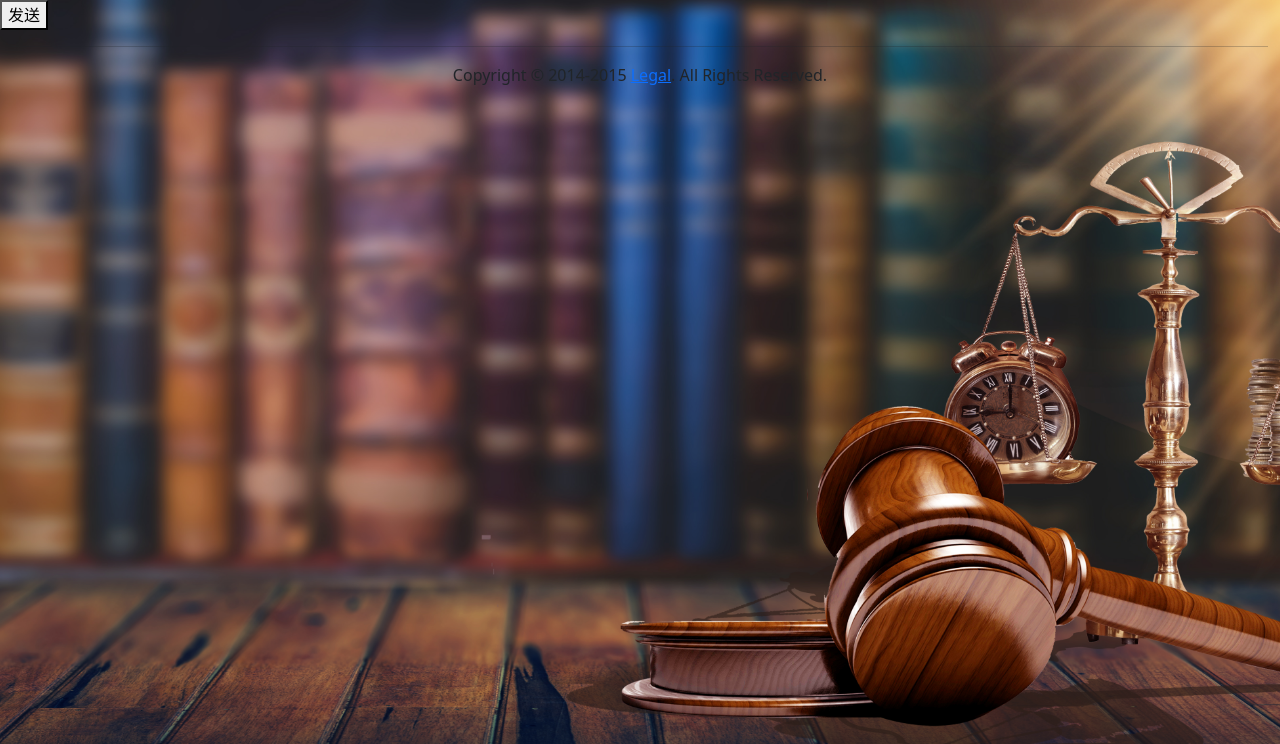
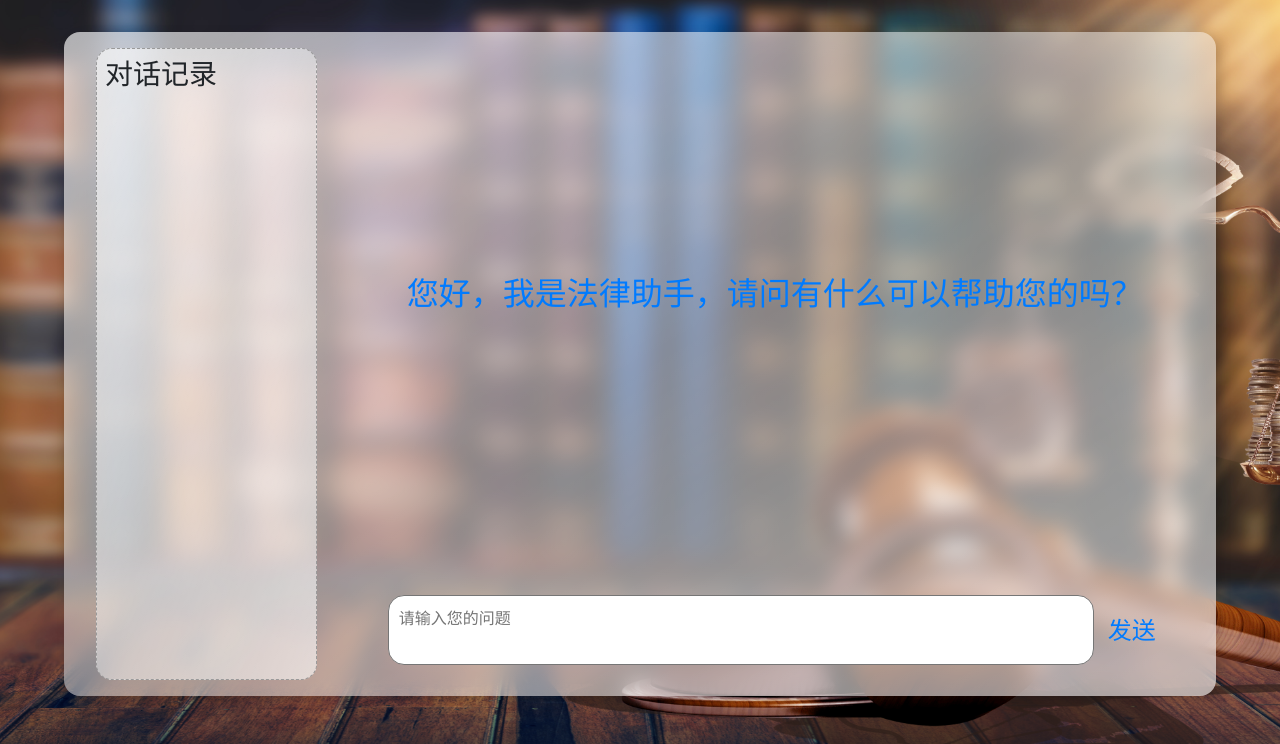
Before and after one commit to ling-yuan/Legal-Knowledge-System, a Django app: template Legal_Knowledge_System/app/templates/chat.html in a window 1280 px wide. Shown: the part 56-800 px from the top of the page. Run offline with Django 5.2, Linux system fonts and the light colour scheme; the template is opened without the code that fills it, so the values that code supplies are empty; parts of the project's set-up code (start-up, migrations or seed data) failed here and were passed over; some libraries are stand-ins or nearby versions.

Commit message:
添加聊天界面及优化问答逻辑

```diff
--- /dev/null
+++ b/Legal_Knowledge_System/app/static/css/chat.css
@@ -0,0 +1,90 @@
+.chat-container {
+    margin: 2rem 4rem;
+    height: 83vh;
+}
+
+.chat-box {
+    list-style-position: inside;
+    max-width: 100%;
+    background: linear-gradient(to right bottom,
+            rgba(255, 255, 255, 0.65),
+            rgba(255, 255, 255, 0.45),
+            rgba(255, 255, 255, 0.6));
+    backdrop-filter: blur(11px);
+    box-shadow: 0.25rem 0.25rem 0.75rem rgb(0 0 0 / 0.15);
+    padding: 0;
+    margin: 1rem 0 0 0;
+    border-radius: 1rem;
+    display: flex;
+    flex-direction: row;
+    height: 100%;
+}
+
+/* 左侧对话历史 */
+.sidebar {
+    width: 20%;
+    margin: 1rem 1rem 1rem 2rem;
+    padding: 0.5rem;
+    border-radius: 1rem;
+    background: linear-gradient(to right bottom,
+            rgba(255, 255, 255, 0.65),
+            rgba(255, 255, 255, 0.45),
+            rgba(255, 255, 255, 0.6));
+    border: #9a9a9a 0.1rem dashed
+}
+
+/* 右侧对话内容 */
+.content {
+    width: 80%;
+}
+
+.messages {
+    height: 80%;
+}
+
+.default-message {
+    /* 内容居中 */
+    display: flex;
+    justify-content: center;
+    align-items: center;
+    height: 100%;
+    width: 100%;
+}
+
+h2.default-title {
+    color: #007bff;
+    font-size: 2rem;
+    /* font-weight: bold; */
+    text-align: center;
+    mix-blend-mode: multiply;
+
+}
+
+.input-box {
+    height: 20%;
+    /* 水平居中 */
+    display: flex;
+    justify-content: center;
+    align-items: center;
+}
+
+#message-input {
+    width: 80%;
+    border-radius: 1rem;
+    padding: 10px;
+}
+
+#send-button {
+    /* 清除原本所有样式 */
+    border: none;
+    background-color: transparent;
+    color: #007bff;
+    font-size: 1.5rem;
+    cursor: pointer;
+    margin-left: 0.5rem;
+    transition: color 0.3s ease;
+}
+
+textarea {
+    resize: none;
+}
--- a/Legal_Knowledge_System/app/static/js/chat.js
+++ b/Legal_Knowledge_System/app/static/js/chat.js
@@ -1,16 +1,33 @@
 // button id=send-btn
-const sendBtn = document.getElementById('send-btn');
+const sendBtn = document.getElementById('send-button');
 
 // click event
 sendBtn.addEventListener('click', async () => {
-    const resp = await fetch("/api/chat/", {
-        method: 'GET'
-    });
+    const csrfToken = document.cookie.split('; ').find(row => row.startsWith('csrftoken=')).split('=')[1];
+    var question = document.getElementById('message-input').value;
+    console.log(question);
+    // 构造请求
+    const req = new Request("/api/chat/", {
+        method: 'POST',
+        headers: {
+            'X-CSRFToken': csrfToken,
+            'Content-Type': 'application/json'
+        },
+        body: JSON.stringify({
+            "question": question
+        })
+    })
+    // 发送请求
+    const resp = await fetch(req);
+
     const reader = resp.body.getReader();
     const decoder = new TextDecoder();
 
     var text = "";
-    const container = document.getElementById('chat-container');
+
+    // 将默认界面隐藏
+    document.getElementById('default').style.display = 'none';
+    const container = document.getElementById('messages');
     const div = document.createElement('div');
     container.appendChild(div);
     while (true) {
--- a/Legal_Knowledge_System/app/templates/base.html
+++ b/Legal_Knowledge_System/app/templates/base.html
@@ -20,6 +20,6 @@
         {% include "components/navbar.html" %}
         {% block content %}
         {% endblock content %}
-        {% include "components/footer.html" %}
+        {% comment %} {% include "components/footer.html" %} {% endcomment %}
     </body>
 </html>
--- a/Legal_Knowledge_System/app/templates/chat.html
+++ b/Legal_Knowledge_System/app/templates/chat.html
@@ -1,8 +1,31 @@
 {% extends "base.html" %}
 {% block content %}
     {% load static %}
-    <button id="send-btn">发送</button>
-    <div id="chat-container"></div>
+    <link rel="stylesheet" href="{% static 'css/chat.css' %}">
+    <!-- 列表内容部分 -->
+    <div class="chat-container">
+        <div class="chat-box">
+            <div class="sidebar">
+                <!--  对话记录  -->
+                <div class="history">
+                    <h3>对话记录</h3>
+                    <ul id="history-list">
+                    </ul>
+                </div>
+            </div>
+            <div class="content">
+                <div id="messages" class="messages">
+                    <div id="default" class="default-message">
+                        <h2 class="default-title">您好，我是法律助手，请问有什么可以帮助您的吗？</h2>
+                    </div>
+                </div>
+                <div class="input-box">
+                    <textarea id="message-input" placeholder="请输入您的问题"></textarea>
+                    <input type="button" id="send-button" value="发送" />
+                </div>
+            </div>
+        </div>
+    </div>
     <script src="{% static 'plugins/marked.min.js' %}"></script>
     <script src="{% static 'js/chat.js' %}"></script>
 {% endblock content %}
```
Also changed, not shown: Legal_Knowledge_System/app/views.py (+13 -34 lines), main.py (+4 -3 lines), README.md.
